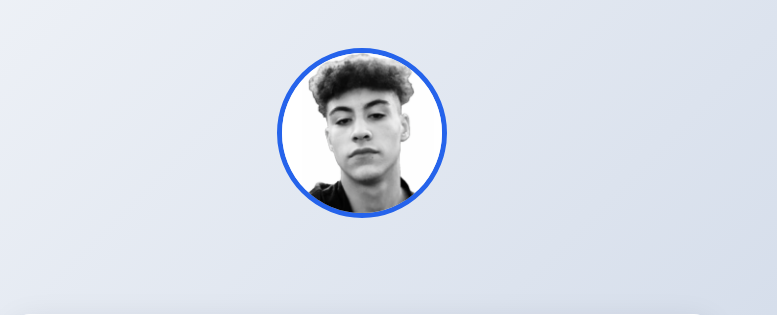
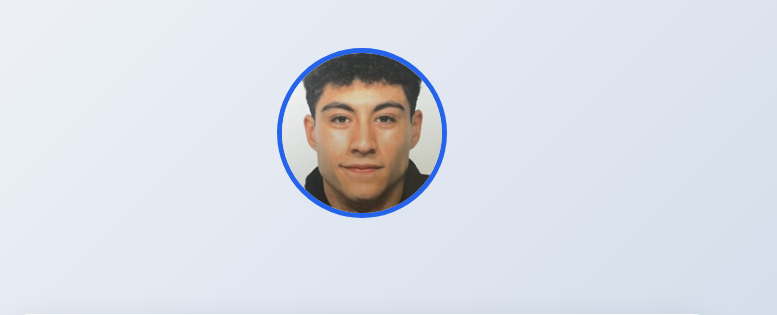
Before and after one commit to mmxeeon/mattiamolteni, a PHP site: page / in a window 1280 px wide. Shown: the part 104-419 px from the top of the page, without its empty margins (278-1055 px from the left). Run offline with PHP 8.4, Linux system fonts and the light colour scheme.

Commit message:
ULTIME MODIFICHE
TUTTO FUNZIONA

```diff
--- a/index.php
+++ b/index.php
@@ -30,7 +30,7 @@
         </nav>
         <div class="intro" style="margin-bottom: 0;">
             <!-- Sostituisci profile.jpg con la tua foto -->
-            <img src="assets/img/profile.jpg" alt="Foto profilo" class="profile-img">
+            <img src="assets/img/profile.png" alt="Foto profilo" class="profile-img">
         </div>
     </header>
 
--- a/pagine/about.php
+++ b/pagine/about.php
@@ -34,7 +34,7 @@
     <main>
         <section class="bio fade-in" style="text-align: center;">
             <!-- Immagine profilo: ../assets/img/profile.jpg -->
-            <img src="../assets/img/profile.jpg" alt="Foto profilo" class="profile-img">
+            <img src="../assets/img/profile.png" alt="Foto profilo" class="profile-img">
             <p><strong>Città: Verano Brianza</strong></p>
             <p><strong>Telefono: (+39) 3314994975</strong> </p>
             <p><strong>Mail: <a href="mailto:matti.molte@gmail.com">matti.molte@gmail.com</a></strong> </p>
```
Also changed, not shown: assets/img/profile.jpg (deleted), assets/img/profile.png (added).
